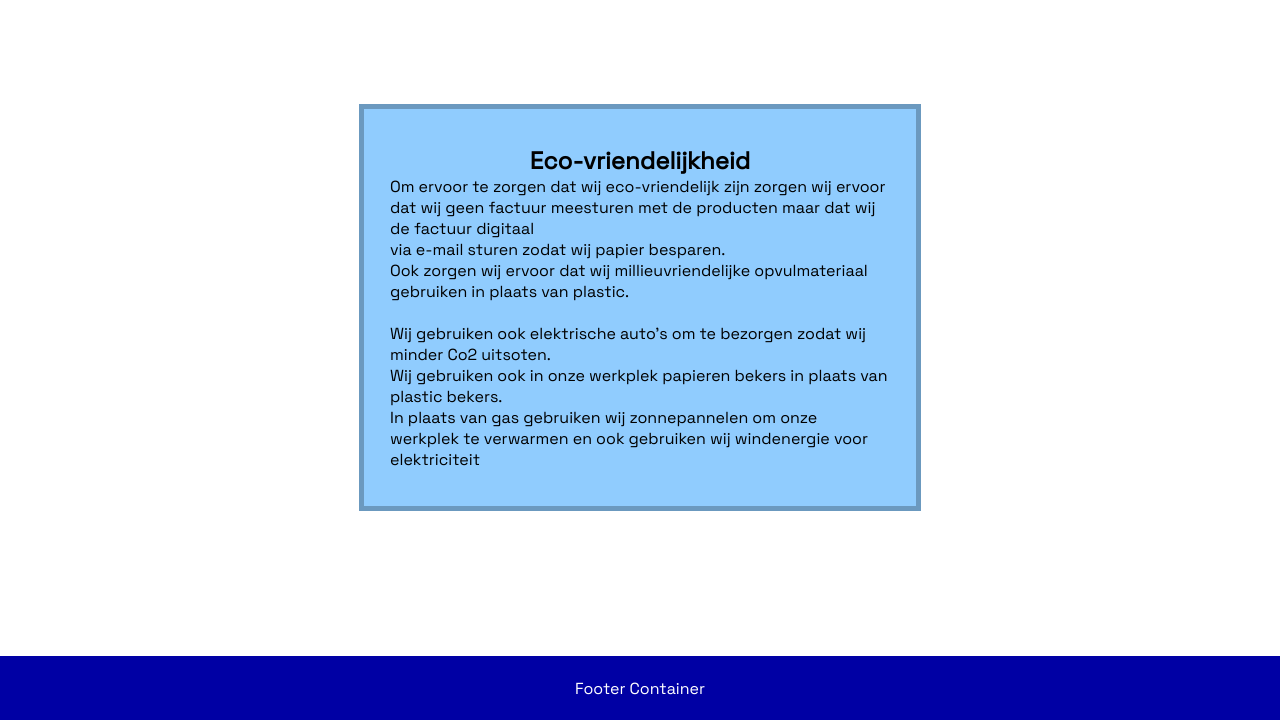
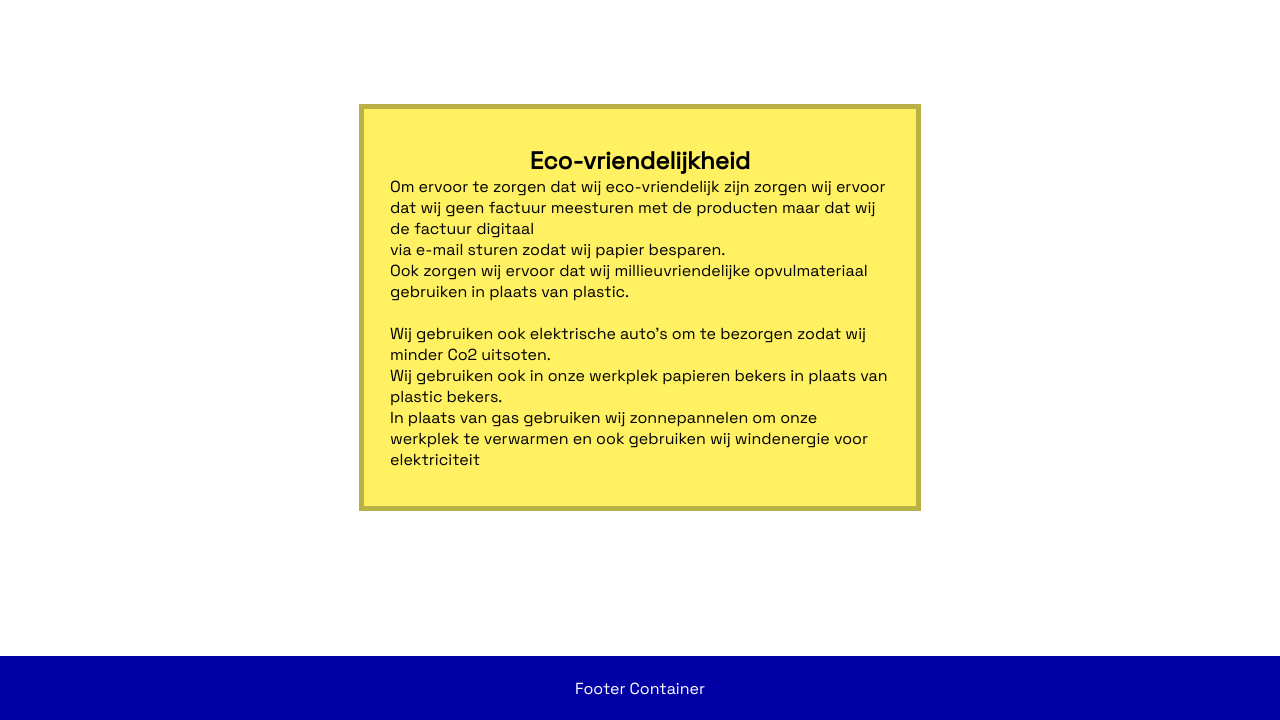
Before and after one commit to NouamanGuendoul/project-3, a PHP site: page /eco-vriendelijkheid/eco-vriendelijkheid.php in a window 1280 px wide. Shown: the part 80-800 px from the top of the page. Run offline with PHP 8.4, Linux system fonts and the light colour scheme.

Commit message:
Update eco-vriendelijkheid.css

```diff
--- a/webpage/eco-vriendelijkheid/eco-vriendelijkheid.css
+++ b/webpage/eco-vriendelijkheid/eco-vriendelijkheid.css
@@ -7,8 +7,8 @@
 .ecogregor{
   width: 500px;
   padding: 4.5vh 2vw;
-  border: #6b99bf 5px solid;
-  background-color: #90ccfe;
+  border: #bab146 5px solid;
+  background-color: #fff162;
   display: flex;
   flex-direction: column;
   justify-content: center;
```
